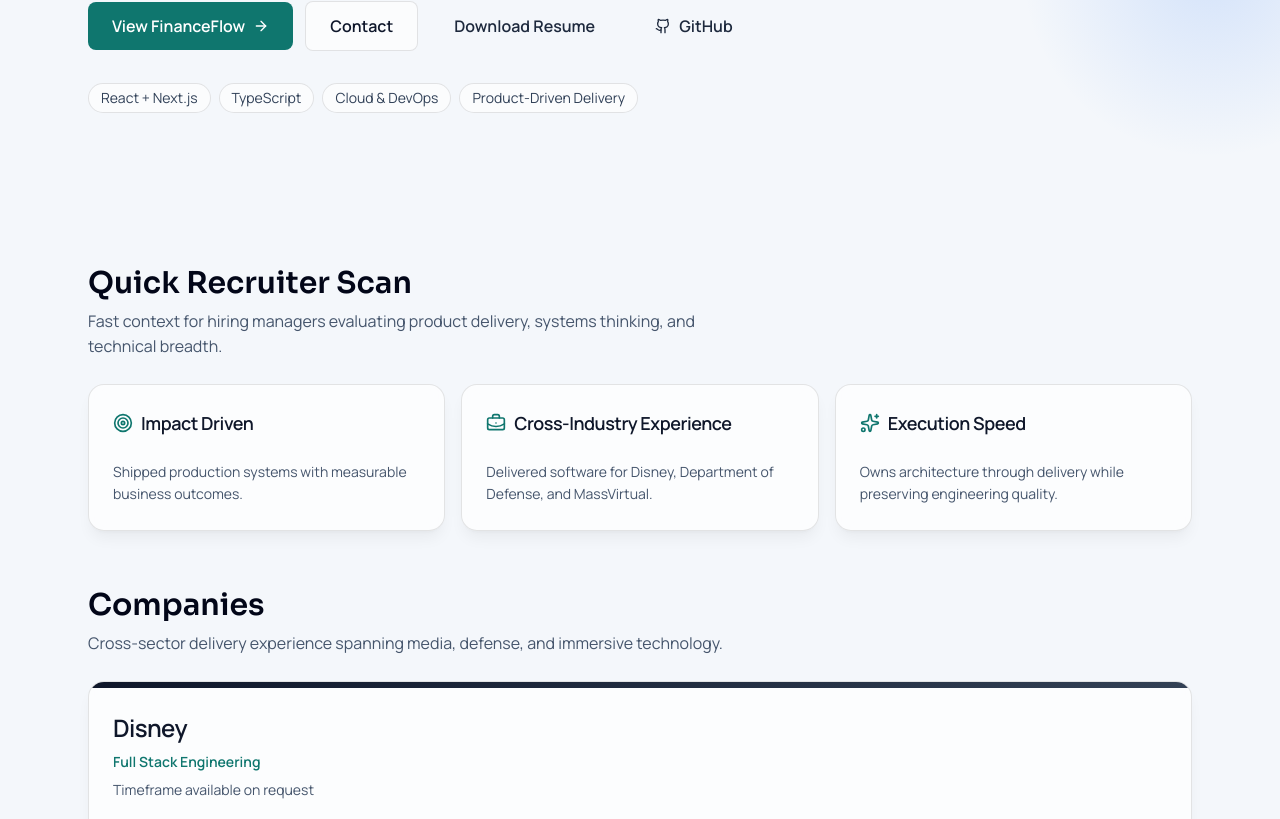
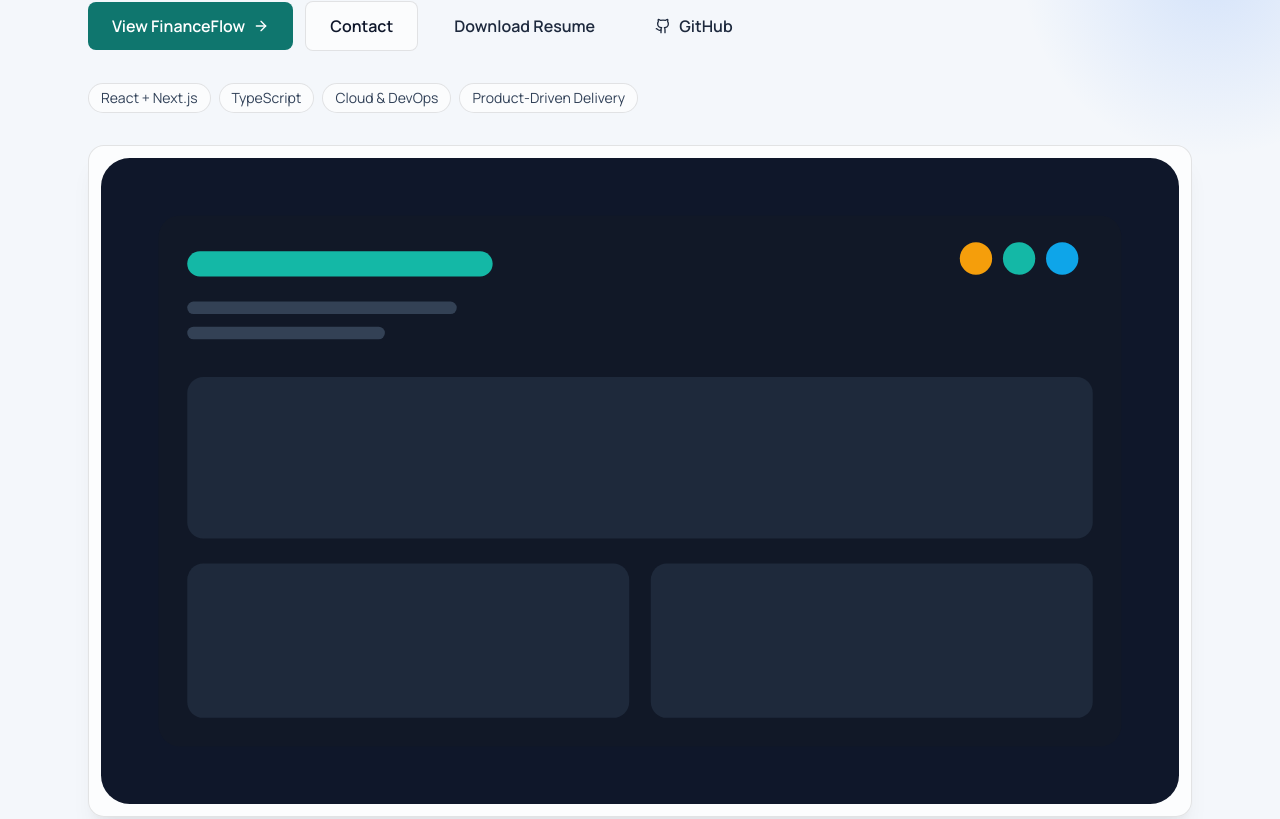
Before and after one commit to FrancoisCoding/francoiscoding-portfolio, a Next.js app: page / in a window 1280 px wide. Shown: the part 441-1260 px from the top of the page. Built offline with nearby package versions, Linux system fonts and the light colour scheme; no server answers.

Commit message:
perf: optimize images and bundle size

```diff
--- a/app/page.tsx
+++ b/app/page.tsx
@@ -1,10 +1,19 @@
 import Link from 'next/link';
 import type { Metadata } from 'next';
+import dynamic from 'next/dynamic';
 import { BriefcaseBusiness, Sparkles, Target } from 'lucide-react';
 
-import { CompaniesSection } from '@/components/home/companies-section';
-import { HeroSection } from '@/components/home/hero-section';
 import { Card, CardContent, CardHeader, CardTitle } from '@/components/ui/card';
+
+const HeroSection = dynamic(() =>
+  import('@/components/home/hero-section').then((module) => module.HeroSection),
+);
+
+const CompaniesSection = dynamic(() =>
+  import('@/components/home/companies-section').then(
+    (module) => module.CompaniesSection,
+  ),
+);
 
 export const metadata: Metadata = {
   title: 'Home',
--- a/components/home/hero-section.tsx
+++ b/components/home/hero-section.tsx
@@ -3,6 +3,7 @@
 import { ArrowRight, Github } from 'lucide-react';
 import { motion, useReducedMotion } from 'framer-motion';
 import Link from 'next/link';
+import Image from 'next/image';
 
 import { Button } from '@/components/ui/button';
 import { siteConfig } from '@/lib/site-config';
@@ -79,6 +80,16 @@ export function HeroSection() {
             </span>
           ))}
         </div>
+        <div className="overflow-hidden rounded-2xl border border-black/10 bg-white/70 p-3 shadow-xl shadow-black/5 dark:border-white/15 dark:bg-white/5">
+          <Image
+            src="/financeflow-preview.svg"
+            alt="FinanceFlow product preview"
+            width={1200}
+            height={720}
+            priority
+            className="h-auto w-full rounded-xl"
+          />
+        </div>
       </motion.div>
     </section>
   );
```
Also changed, not shown: public/financeflow-preview.svg (added).
